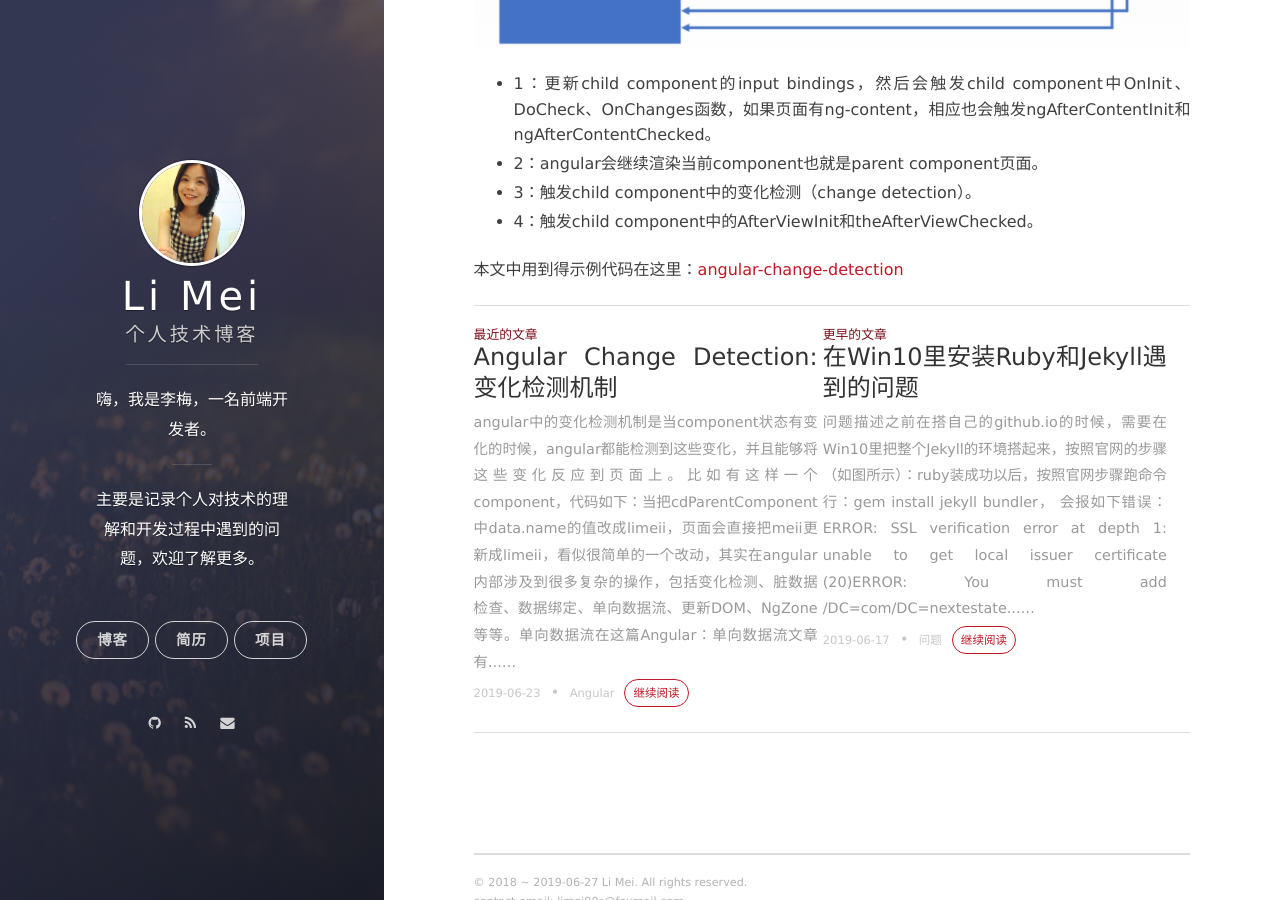
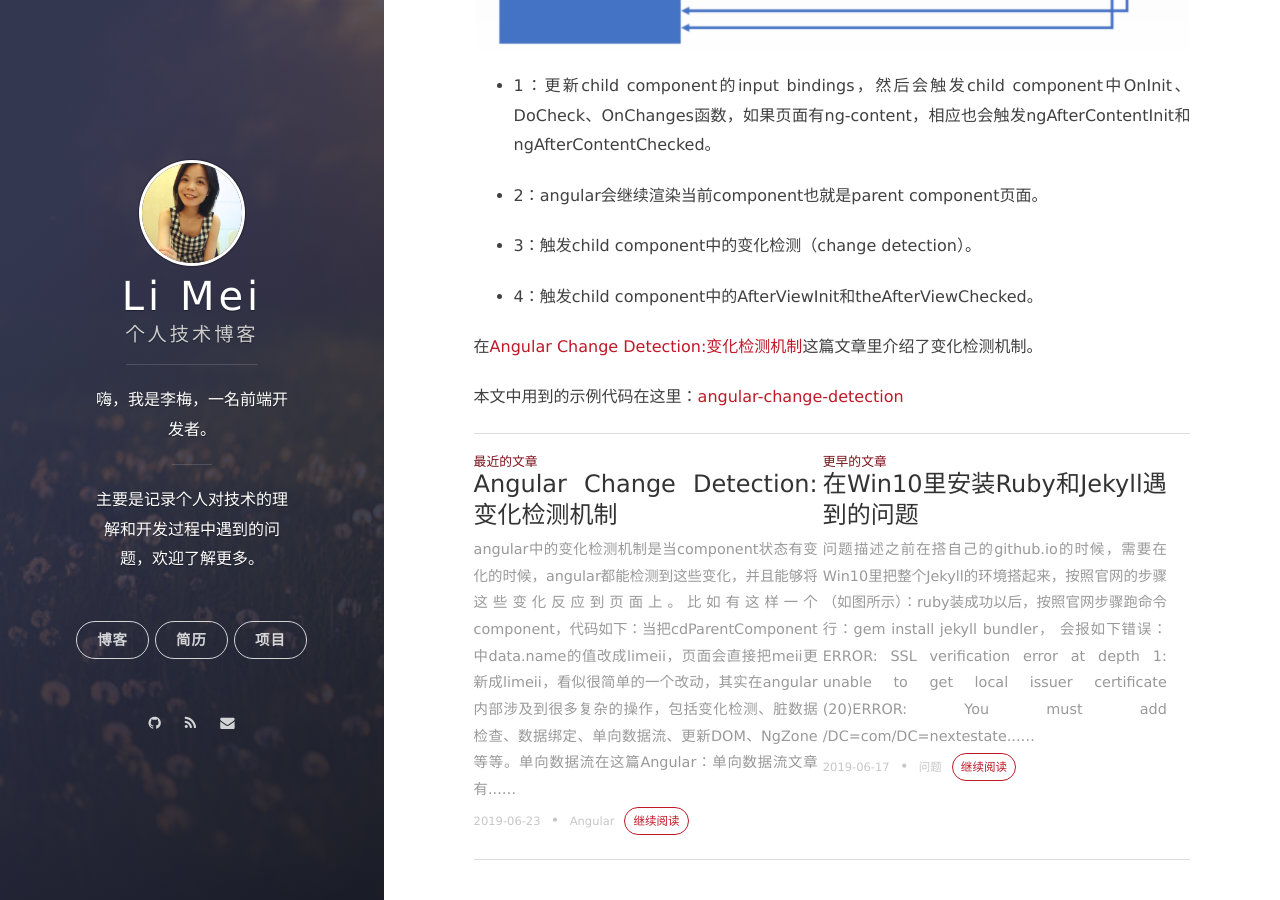
Before and after one commit to LiMeii/LiMeii.github.io, a Jekyll site: the page built from _posts/2019-06-21-angular-unidirectional-data-flow.md, in a window 1280 px wide and 900 px high, scrolled down 5037 px. Built offline with Jekyll 4.4.1, drawn with Linux system fonts in a browser that asks for light colours; nearby versions of some CDN libraries.

Commit message:
update post

```diff
--- a/_posts/2019-06-21-angular-unidirectional-data-flow.md
+++ b/_posts/2019-06-21-angular-unidirectional-data-flow.md
@@ -86,8 +86,14 @@ function checkAndUpdateView(view, ...) {
 ![angular-unidirectional-data-flow](https://limeii.github.io/assets/images/posts/angular/angular-unidirectional-data-flow7.png){:height="100%" width="100%"}
 
 - 1：更新child component的input bindings，然后会触发child component中OnInit、DoCheck、OnChanges函数，如果页面有ng-content，相应也会触发ngAfterContentInit和ngAfterContentChecked。
+
 - 2：angular会继续渲染当前component也就是parent component页面。
+
 - 3：触发child component中的变化检测（change detection）。
+
 - 4：触发child component中的AfterViewInit和theAfterViewChecked。
 
-本文中用到得示例代码在这里：[angular-change-detection](https://github.com/LiMeii/angular-change-detection)
+
+在[Angular Change Detection:变化检测机制](https://limeii.github.io/2019/06/angular-changedetection/)这篇文章里介绍了变化检测机制。
+
+本文中用到的示例代码在这里：[angular-change-detection](https://github.com/LiMeii/angular-change-detection)
```
Also changed, not shown: _posts/2019-06-26-angular-changeDetectionStrategy-OnPush.md (+1 -1 lines).
